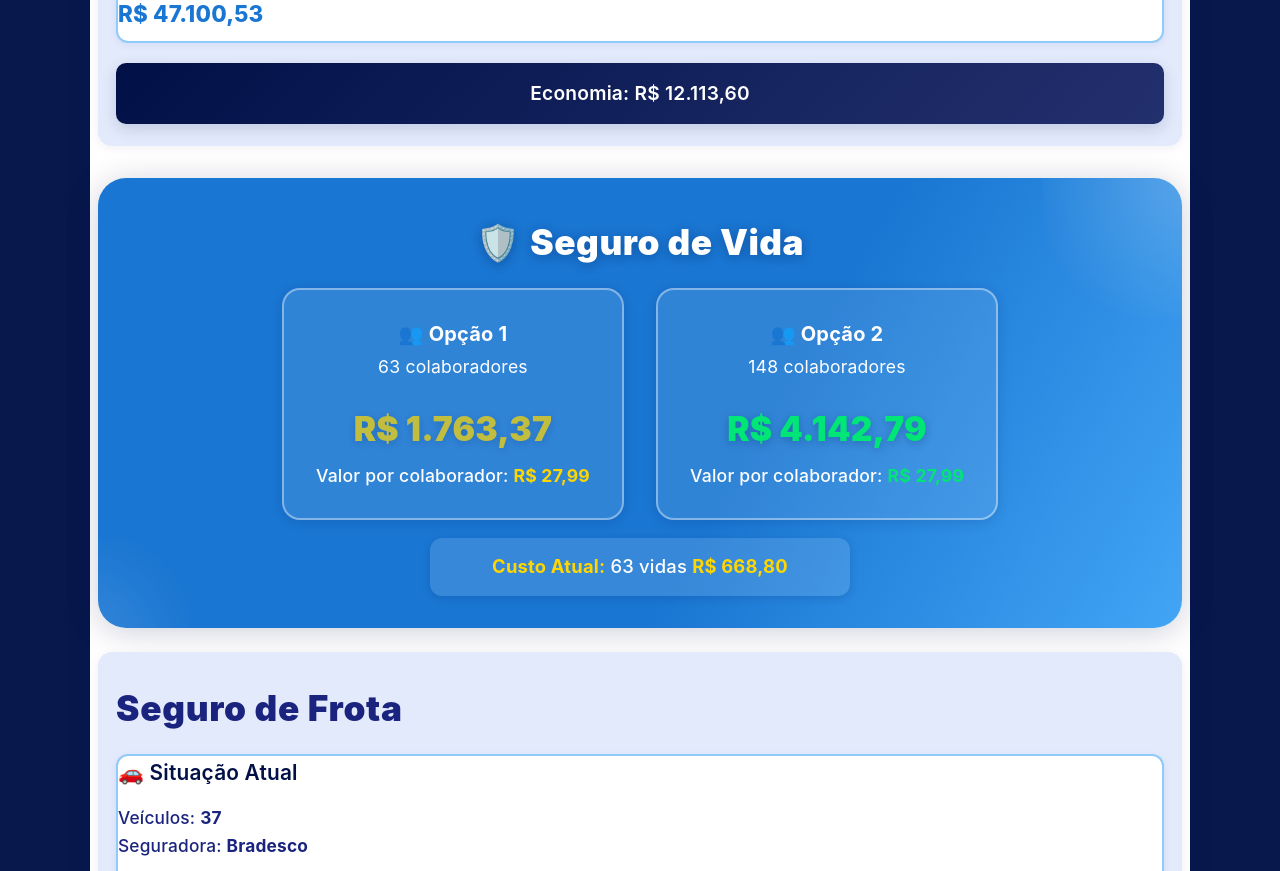
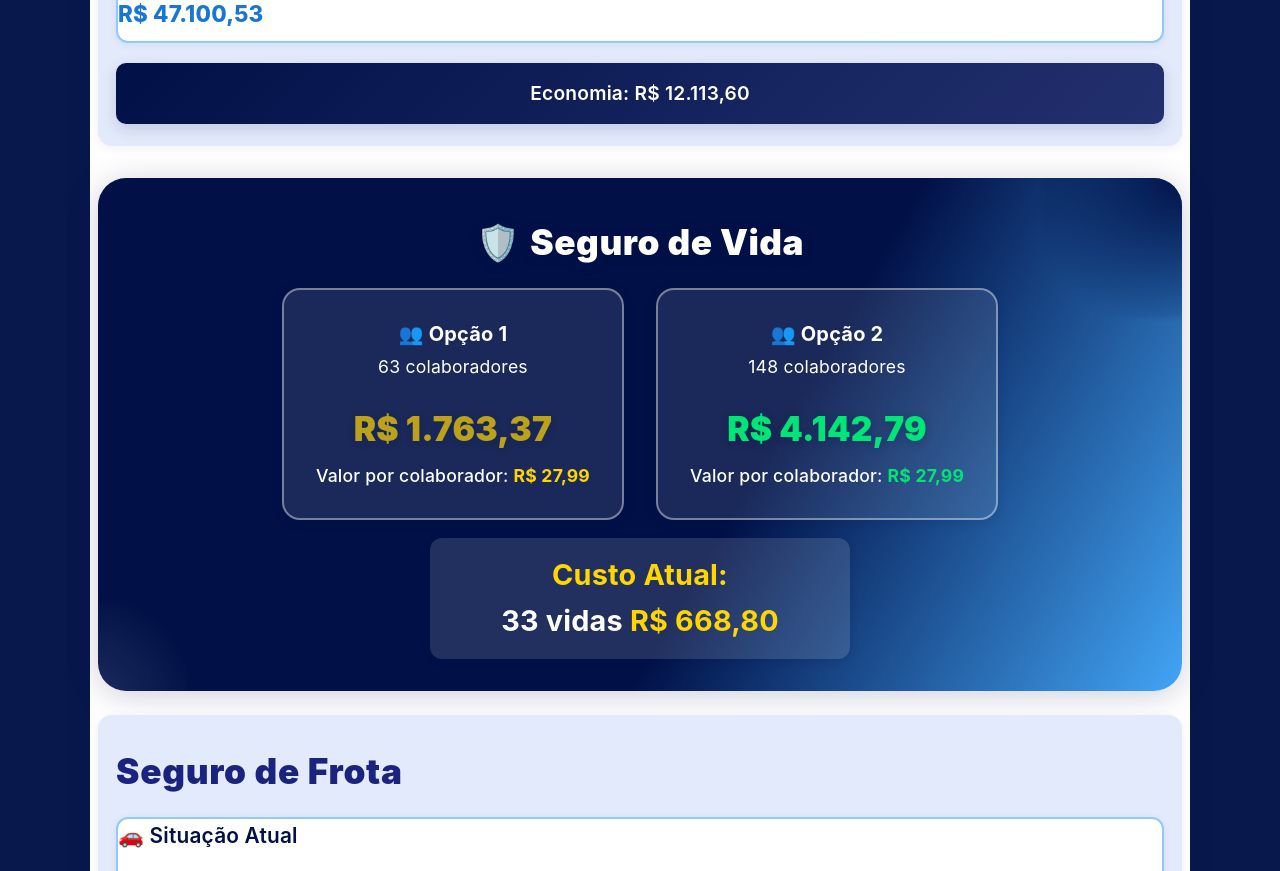
Before and after one commit to MayconBenvenuto/ULTRAMEGA-BELZ, a React (Create React App) app: page / in a window 1280 px wide. Shown: the part 580-1451 px from the top of the page. Built offline with nearby package versions, Linux system fonts and the light colour scheme.

Commit message:
ajusta gradientes de fundo e formatação da seção de Vida para melhor estética e legibilidade

```diff
--- a/src/Dashboard.js
+++ b/src/Dashboard.js
@@ -74,8 +74,8 @@ function Dashboard() {
       transition={{ duration: 0.5, delay: 0.2 }}
       style={{
         background: isDark
-        ? "linear-gradient(120deg, #011147 60%, #1976d2 100%)"
-        : "linear-gradient(120deg, #1976d2 60%, #42a5f5 100%)",
+        ? "linear-gradient(120deg, #011147 60%, #011147 100%)"
+        : "linear-gradient(120deg, #011147 60%, #42a5f5 100%)",
         color: "#fff",
         borderRadius: 28,
         boxShadow: "0 4px 32px #01114733",
@@ -93,7 +93,7 @@ function Dashboard() {
         right: -40,
         width: 180,
         height: 180,
-        background: "radial-gradient(circle at 80% 20%, #fff3, transparent 80%)",
+        background: "radial-gradient(circle at 80% 20%, #011147, transparent 80%)",
         zIndex: 0,
         filter: "blur(2px)",
         }}
@@ -262,13 +262,16 @@ function Dashboard() {
         zIndex: 2,
         }}
       >
+        <div style={{fontWeight: 700, fontSize: "1.8rem" }}>
           <span style={{ color: "#ffd600", fontWeight: 700 }}>
           Custo Atual:
           </span>{" "}
-        {vidaColaboradoresAtual} vidas{" "}
+          <br/>
+          {33} vidas{" "}
           <span style={{ color: "#ffd600", fontWeight: 700 }}>
           {formatCurrency(vidaAtual)}
           </span>
+        </div>
       </motion.div>
       </motion.div>
     );
```
Lines whose indentation alone changed are shown as unchanged.
